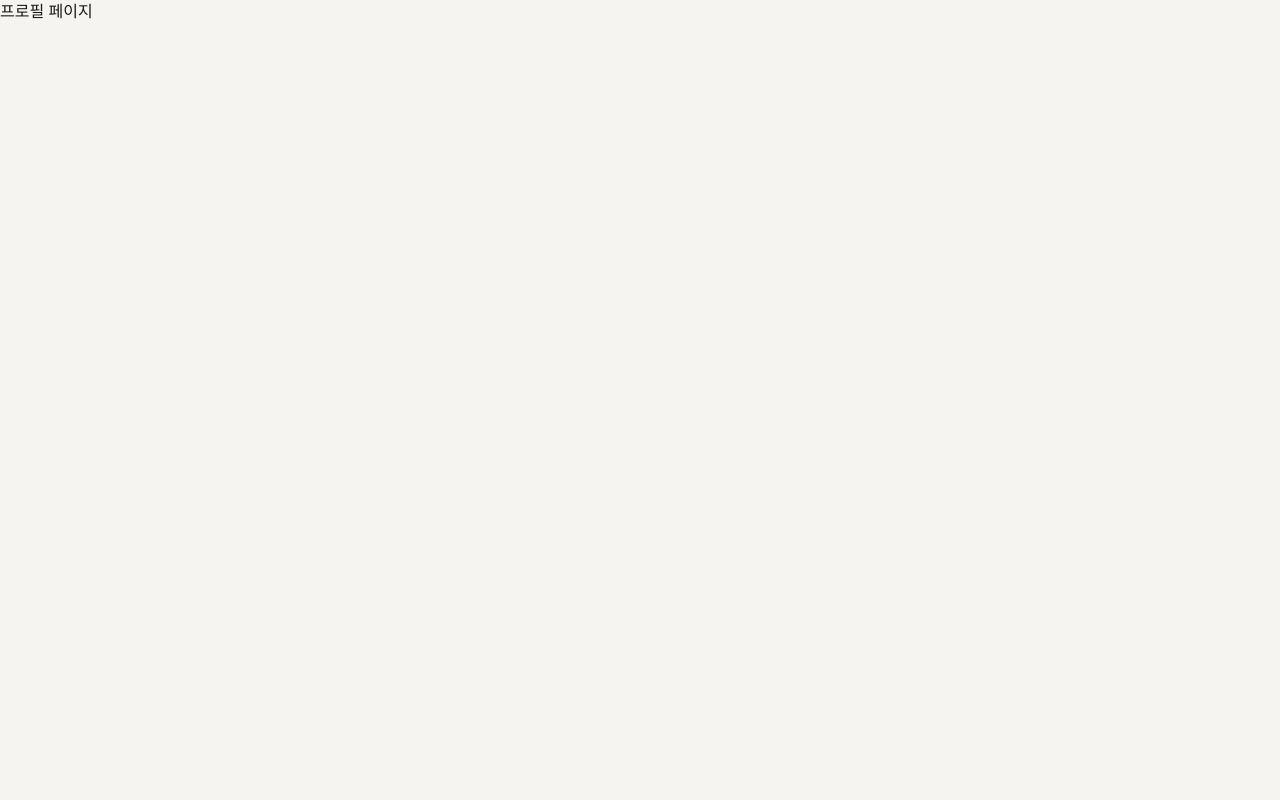
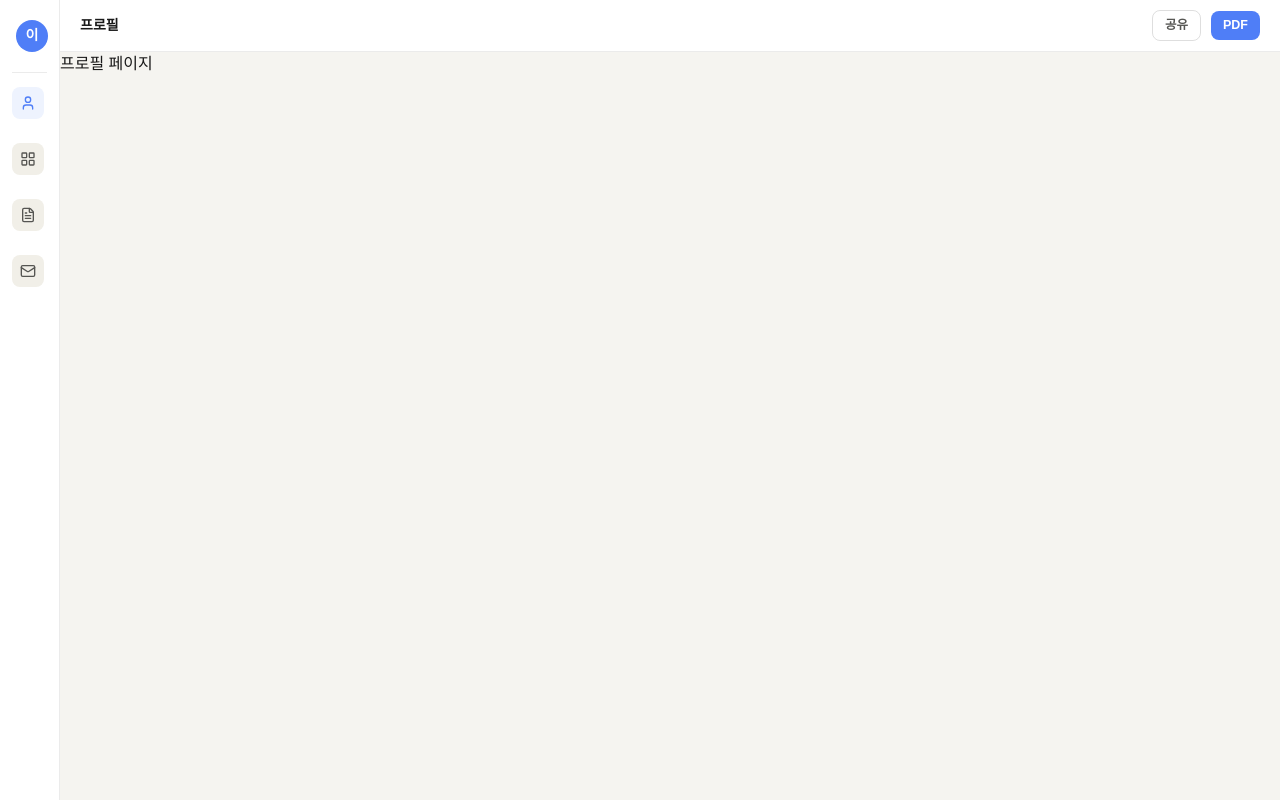
Before and after one commit to Leeseoleem/portfolio-leeseoleem, a React (Vite) app: page / in a window 1280 px wide. Built offline with nearby package versions, Linux system fonts and the light colour scheme; a web font is replaced by a local one.

Commit message:
feat: 최종 화면 레이아웃 구성 완료

```diff
--- a/src/routes/__root.tsx
+++ b/src/routes/__root.tsx
@@ -1,6 +1,24 @@
 // src/routes/__root.tsx
 import { createRootRoute, Outlet } from "@tanstack/react-router";
+import Topbar from "../components/layout/Topbar";
+import Sidebar from "../components/layout/Sidebar";
+import BottomTabBar from "../components/layout/BottomTabBar";
 
 export const Route = createRootRoute({
-  component: () => <Outlet />,
+  component: () => (
+    <div className="flex h-dvh overflow-hidden">
+      {/* 사이드바 — 모바일에서 숨김 */}
+      <Sidebar />
+
+      <div className="flex flex-col flex-1 min-w-0">
+        <Topbar />
+        <main className="flex-1 overflow-y-auto pb-[60px] md:pb-0">
+          <Outlet />
+        </main>
+
+        {/* 하단 탭바 — 데스크탑에서 숨김 */}
+        <BottomTabBar />
+      </div>
+    </div>
+  ),
 });
```
